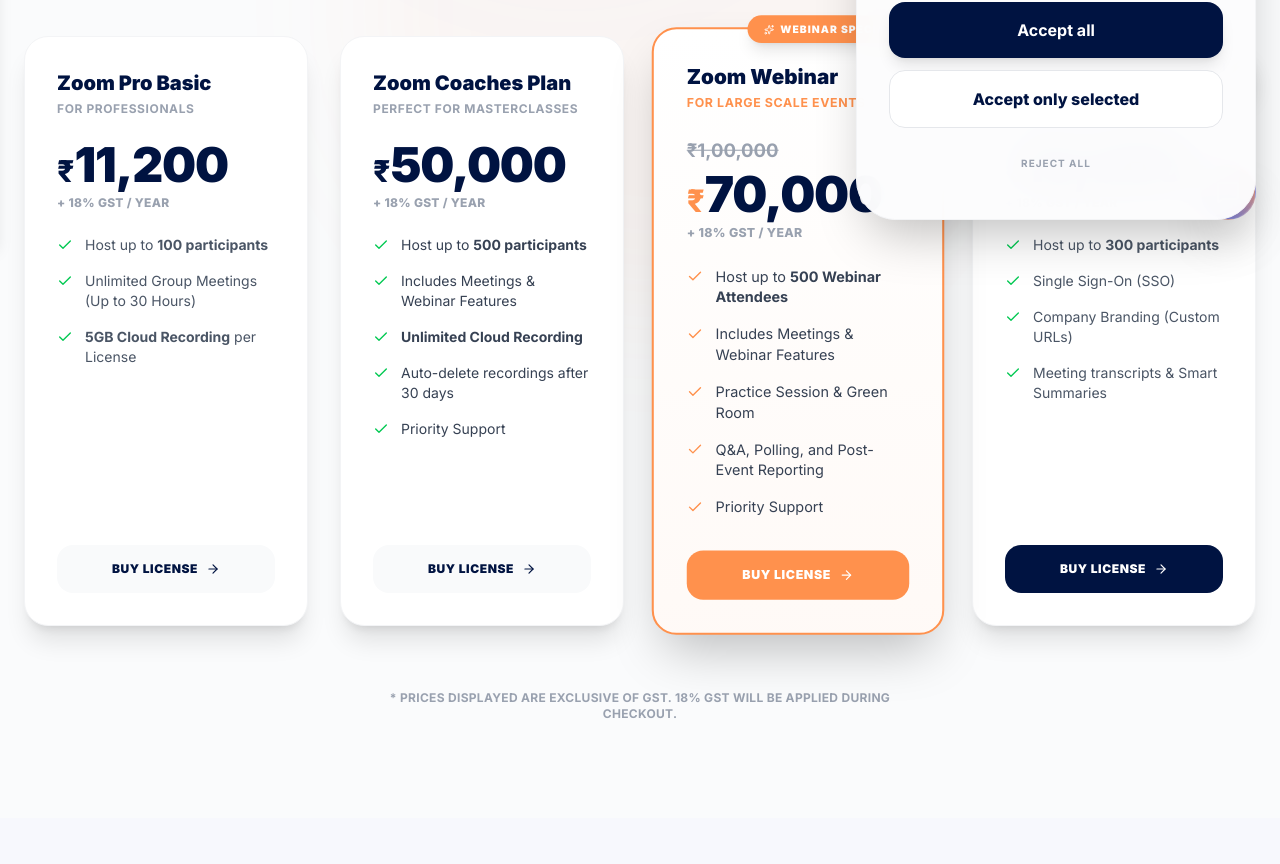
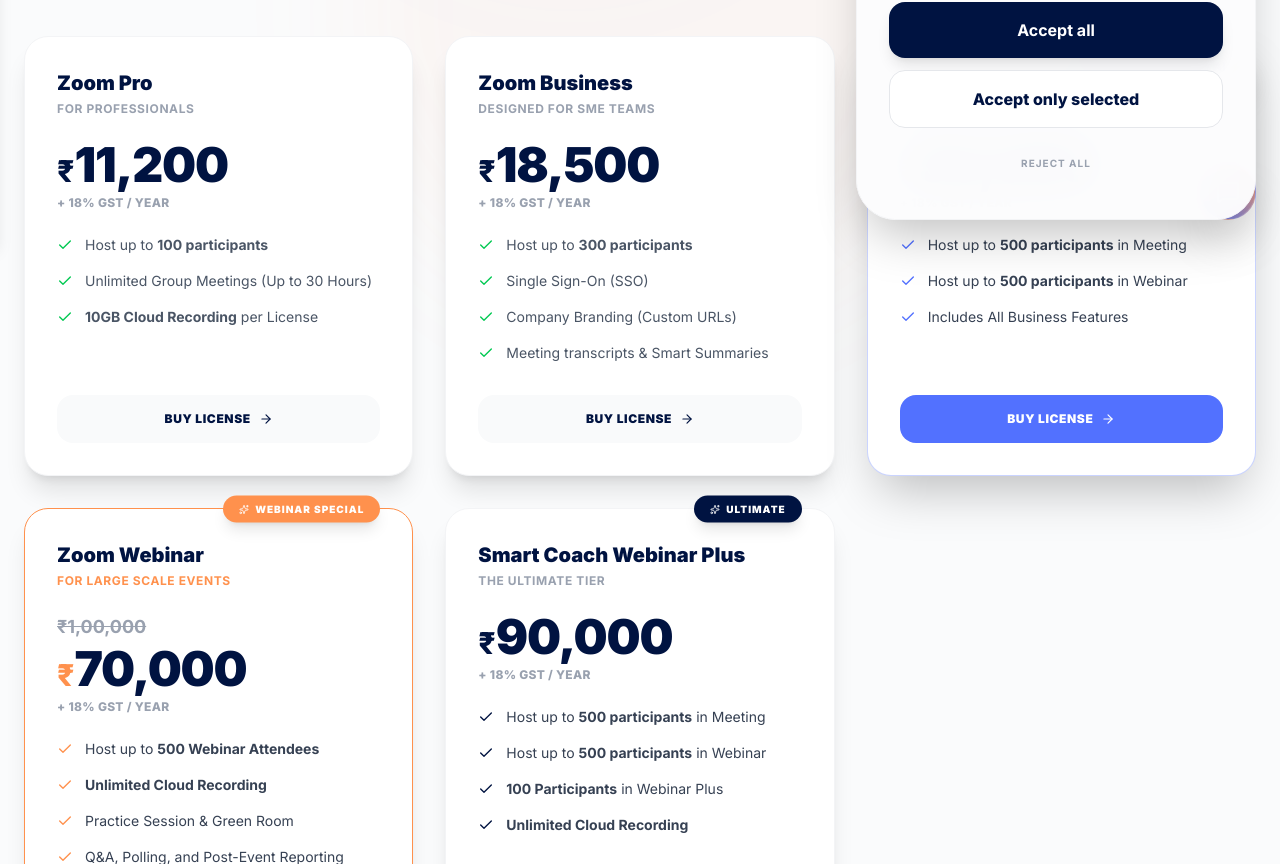
Before and after one commit to umeshkumar097/aiclex_web, a Next.js app: page /pricing in a window 1280 px wide. Shown: the part 556-1420 px from the top of the page. Built offline with nearby package versions, Linux system fonts and the light colour scheme.

Commit message:
feat(pricing): Sync Zoom tab pricing plans with the 5 new plans and remove basic wording

```diff
--- a/app/pricing/page.tsx
+++ b/app/pricing/page.tsx
@@ -240,12 +240,12 @@
                 animate={{ opacity: 1, y: 0 }}
                 exit={{ opacity: 0, y: -30 }}
                 transition={{ duration: 0.4 }}
-                className="grid grid-cols-1 md:grid-cols-2 xl:grid-cols-4 gap-8 items-stretch"
+                className="grid grid-cols-1 md:grid-cols-2 xl:grid-cols-3 gap-8 items-stretch"
               >
                 {/* Zoom Pro */}
                 <div className="bg-white rounded-3xl p-8 border border-gray-100 shadow-xl flex flex-col justify-between hover:shadow-2xl transition-all duration-300 relative group">
                   <div>
-                    <h3 className="text-xl font-black mb-1">Zoom Pro Basic</h3>
+                    <h3 className="text-xl font-black mb-1">Zoom Pro</h3>
                     <p className="text-xs text-gray-400 font-bold mb-6 uppercase tracking-wider">For professionals</p>
                     <div className="flex flex-col mb-6">
                       <div className="flex items-baseline">
@@ -267,112 +267,13 @@
                       </li>
                       <li className="flex items-start gap-3 text-sm text-gray-600">
                         <Check size={16} className="text-green-500 mt-0.5 shrink-0" />
-                        <span><strong>5GB Cloud Recording</strong> per License</span>
+                        <span><strong>10GB Cloud Recording</strong> per License</span>
                       </li>
                     </ul>
                   </div>
                   <button
                     onClick={() => handleCheckout("zoom-pro-basic")}
                     className="w-full py-4 px-6 bg-gray-50 hover:bg-[#5271ff] hover:text-white text-[#001341] font-black text-xs uppercase tracking-wider rounded-2xl transition-all duration-300 flex items-center justify-center gap-2 cursor-pointer"
-                  >
-                    <span>Buy License</span>
-                    <ArrowRight size={14} />
-                  </button>
-                </div>
-
-                {/* Zoom Coaches Plan */}
-                <div className="bg-white rounded-3xl p-8 border border-gray-100 shadow-xl flex flex-col justify-between hover:shadow-2xl transition-all duration-300 relative group">
-                  <div>
-                    <h3 className="text-xl font-black mb-1">Zoom Coaches Plan</h3>
-                    <p className="text-xs text-gray-400 font-bold mb-6 uppercase tracking-wider">Perfect for Masterclasses</p>
-                    <div className="flex flex-col mb-6">
-                      <div className="flex items-baseline">
-                        <span className="text-3xl font-extrabold text-[#001341]">₹</span>
-                        <span className="text-5xl font-black tracking-tight text-[#001341]">50,000</span>
-                      </div>
-                      <span className="text-gray-400 mt-1.5 text-xs font-extrabold uppercase tracking-wide">
-                        + 18% GST / YEAR
-                      </span>
-                    </div>
-                    <ul className="space-y-4 mb-8">
-                      <li className="flex items-start gap-3 text-sm text-gray-700">
-                        <Check size={16} className="text-green-500 mt-0.5 shrink-0" />
-                        <span>Host up to <strong>500 participants</strong></span>
-                      </li>
-                      <li className="flex items-start gap-3 text-sm text-gray-700">
-                        <Check size={16} className="text-green-500 mt-0.5 shrink-0" />
-                        <span>Includes Meetings & Webinar Features</span>
-                      </li>
-                      <li className="flex items-start gap-3 text-sm text-gray-700">
-                        <Check size={16} className="text-green-500 mt-0.5 shrink-0" />
-                        <span><strong>Unlimited Cloud Recording</strong></span>
-                      </li>
-                      <li className="flex items-start gap-3 text-sm text-gray-700">
-                        <Check size={16} className="text-green-500 mt-0.5 shrink-0" />
-                        <span>Auto-delete recordings after 30 days</span>
-                      </li>
-                      <li className="flex items-start gap-3 text-sm text-gray-700">
-                        <Check size={16} className="text-green-500 mt-0.5 shrink-0" />
-                        <span>Priority Support</span>
-                      </li>
-                    </ul>
-                  </div>
-                  <button
-                    onClick={() => handleCheckout("zoom-coaches-plan")}
-                    className="w-full py-4 px-6 bg-gray-50 hover:bg-[#5271ff] text-[#001341] hover:text-white font-black text-xs uppercase tracking-wider rounded-2xl transition-all duration-300 flex items-center justify-center gap-2 cursor-pointer"
-                  >
-                    <span>Buy License</span>
-                    <ArrowRight size={14} />
-                  </button>
-                </div>
-
-                {/* Zoom Webinar Plan */}
-                <div className="bg-white rounded-3xl p-8 border-2 border-[#ff914d] shadow-2xl flex flex-col justify-between hover:shadow-2xl transition-all duration-300 relative group scale-[1.03] z-10 bg-gradient-to-b from-white to-[#ff914d]/5">
-                  <div className="absolute top-0 right-8 transform -translate-y-1/2">
-                    <span className="bg-[#ff914d] text-white text-[10px] font-black uppercase tracking-widest px-4 py-1.5 rounded-full flex items-center gap-1.5 shadow-lg">
-                      <Sparkles size={10} />
-                      <span>Webinar Special</span>
-                    </span>
-                  </div>
-                  <div>
-                    <h3 className="text-xl font-black mb-1">Zoom Webinar</h3>
-                    <p className="text-xs text-[#ff914d] font-bold mb-6 uppercase tracking-wider">For Large Scale Events</p>
-                    <div className="flex flex-col mb-6">
-                      <span className="text-lg font-bold text-gray-400 line-through mb-1">₹1,00,000</span>
-                      <div className="flex items-baseline">
-                        <span className="text-3xl font-extrabold text-[#ff914d]">₹</span>
-                        <span className="text-5xl font-black tracking-tight text-[#001341]">70,000</span>
-                      </div>
-                      <span className="text-gray-400 mt-1.5 text-xs font-extrabold uppercase tracking-wide">
-                        + 18% GST / YEAR
-                      </span>
-                    </div>
-                    <ul className="space-y-4 mb-8">
-                      <li className="flex items-start gap-3 text-sm text-gray-700">
-                        <Check size={16} className="text-[#ff914d] mt-0.5 shrink-0" />
-                        <span>Host up to <strong>500 Webinar Attendees</strong></span>
-                      </li>
-                      <li className="flex items-start gap-3 text-sm text-gray-700">
-                        <Check size={16} className="text-[#ff914d] mt-0.5 shrink-0" />
-                        <span>Includes Meetings & Webinar Features</span>
-                      </li>
-                      <li className="flex items-start gap-3 text-sm text-gray-700">
-                        <Check size={16} className="text-[#ff914d] mt-0.5 shrink-0" />
-                        <span>Practice Session & Green Room</span>
-                      </li>
-                      <li className="flex items-start gap-3 text-sm text-gray-700">
-                        <Check size={16} className="text-[#ff914d] mt-0.5 shrink-0" />
-                        <span>Q&A, Polling, and Post-Event Reporting</span>
-                      </li>
-                      <li className="flex items-start gap-3 text-sm text-gray-700">
-                        <Check size={16} className="text-[#ff914d] mt-0.5 shrink-0" />
-                        <span>Priority Support</span>
-                      </li>
-                    </ul>
-                  </div>
-                  <button
-                    onClick={() => handleCheckout("zoom-webinar-500")}
-                    className="w-full py-4 px-6 bg-[#ff914d] text-white hover:bg-[#001341] font-black text-xs uppercase tracking-wider rounded-2xl transition-all duration-300 flex items-center justify-center gap-2 cursor-pointer"
                   >
                     <span>Buy License</span>
                     <ArrowRight size={14} />
@@ -414,6 +315,147 @@
                   </div>
                   <button
                     onClick={() => handleCheckout("zoom-business")}
+                    className="w-full py-4 px-6 bg-gray-50 hover:bg-[#5271ff] text-[#001341] hover:text-white font-black text-xs uppercase tracking-wider rounded-2xl transition-all duration-300 flex items-center justify-center gap-2 cursor-pointer"
+                  >
+                    <span>Buy License</span>
+                    <ArrowRight size={14} />
+                  </button>
+                </div>
+
+                {/* Smart Coach Plan */}
+                <div className="bg-white rounded-3xl p-8 border border-[#5271ff]/30 shadow-2xl flex flex-col justify-between hover:shadow-2xl transition-all duration-300 relative group">
+                  <div className="absolute top-0 right-8 transform -translate-y-1/2">
+                    <span className="bg-[#5271ff] text-white text-[10px] font-black uppercase tracking-widest px-4 py-1.5 rounded-full flex items-center gap-1.5 shadow-lg">
+                      <Sparkles size={10} />
+                      <span>Most Popular</span>
+                    </span>
+                  </div>
+                  <div>
+                    <h3 className="text-xl font-black mb-1">Smart Coach Plan</h3>
+                    <p className="text-xs text-[#5271ff] font-bold mb-6 uppercase tracking-wider">Perfect for Creators</p>
+                    <div className="flex flex-col mb-6">
+                      <div className="flex items-baseline">
+                        <span className="text-3xl font-extrabold text-[#001341]">₹</span>
+                        <span className="text-5xl font-black tracking-tight text-[#001341]">50,000</span>
+                      </div>
+                      <span className="text-gray-400 mt-1.5 text-xs font-extrabold uppercase tracking-wide">
+                        + 18% GST / YEAR
+                      </span>
+                    </div>
+                    <ul className="space-y-4 mb-8">
+                      <li className="flex items-start gap-3 text-sm text-gray-700">
+                        <Check size={16} className="text-[#5271ff] mt-0.5 shrink-0" />
+                        <span>Host up to <strong>500 participants</strong> in Meeting</span>
+                      </li>
+                      <li className="flex items-start gap-3 text-sm text-gray-700">
+                        <Check size={16} className="text-[#5271ff] mt-0.5 shrink-0" />
+                        <span>Host up to <strong>500 participants</strong> in Webinar</span>
+                      </li>
+                      <li className="flex items-start gap-3 text-sm text-gray-700">
+                        <Check size={16} className="text-[#5271ff] mt-0.5 shrink-0" />
+                        <span>Includes All Business Features</span>
+                      </li>
+                    </ul>
+                  </div>
+                  <button
+                    onClick={() => handleCheckout("zoom-coaches-plan")}
+                    className="w-full py-4 px-6 bg-[#5271ff] hover:bg-[#001341] text-white font-black text-xs uppercase tracking-wider rounded-2xl transition-all duration-300 flex items-center justify-center gap-2 cursor-pointer"
+                  >
+                    <span>Buy License</span>
+                    <ArrowRight size={14} />
+                  </button>
+                </div>
+
+                {/* Zoom Webinar Plan */}
+                <div className="bg-white rounded-3xl p-8 border border-[#ff914d] shadow-xl flex flex-col justify-between hover:shadow-2xl transition-all duration-300 relative group">
+                  <div className="absolute top-0 right-8 transform -translate-y-1/2">
+                    <span className="bg-[#ff914d] text-white text-[10px] font-black uppercase tracking-widest px-4 py-1.5 rounded-full flex items-center gap-1.5 shadow-lg">
+                      <Sparkles size={10} />
+                      <span>Webinar Special</span>
+                    </span>
+                  </div>
+                  <div>
+                    <h3 className="text-xl font-black mb-1">Zoom Webinar</h3>
+                    <p className="text-xs text-[#ff914d] font-bold mb-6 uppercase tracking-wider">For Large Scale Events</p>
+                    <div className="flex flex-col mb-6">
+                      <span className="text-lg font-bold text-gray-400 line-through mb-1">₹1,00,000</span>
+                      <div className="flex items-baseline">
+                        <span className="text-3xl font-extrabold text-[#ff914d]">₹</span>
+                        <span className="text-5xl font-black tracking-tight text-[#001341]">70,000</span>
+                      </div>
+                      <span className="text-gray-400 mt-1.5 text-xs font-extrabold uppercase tracking-wide">
+                        + 18% GST / YEAR
+                      </span>
+                    </div>
+                    <ul className="space-y-4 mb-8">
+                      <li className="flex items-start gap-3 text-sm text-gray-700">
+                        <Check size={16} className="text-[#ff914d] mt-0.5 shrink-0" />
+                        <span>Host up to <strong>500 Webinar Attendees</strong></span>
+                      </li>
+                      <li className="flex items-start gap-3 text-sm text-gray-700">
+                        <Check size={16} className="text-[#ff914d] mt-0.5 shrink-0" />
+                        <span><strong>Unlimited Cloud Recording</strong></span>
+                      </li>
+                      <li className="flex items-start gap-3 text-sm text-gray-700">
+                        <Check size={16} className="text-[#ff914d] mt-0.5 shrink-0" />
+                        <span>Practice Session & Green Room</span>
+                      </li>
+                      <li className="flex items-start gap-3 text-sm text-gray-700">
+                        <Check size={16} className="text-[#ff914d] mt-0.5 shrink-0" />
+                        <span>Q&A, Polling, and Post-Event Reporting</span>
+                      </li>
+                    </ul>
+                  </div>
+                  <button
+                    onClick={() => handleCheckout("zoom-webinar-500")}
+                    className="w-full py-4 px-6 bg-[#ff914d] text-white hover:bg-[#001341] font-black text-xs uppercase tracking-wider rounded-2xl transition-all duration-300 flex items-center justify-center gap-2 cursor-pointer"
+                  >
+                    <span>Buy License</span>
+                    <ArrowRight size={14} />
+                  </button>
+                </div>
+
+                {/* Smart Coach Webinar Plus */}
+                <div className="bg-white rounded-3xl p-8 border border-gray-100 shadow-xl flex flex-col justify-between hover:shadow-2xl transition-all duration-300 relative group md:col-span-2 xl:col-span-1">
+                  <div className="absolute top-0 right-8 transform -translate-y-1/2">
+                    <span className="bg-[#001341] text-white text-[10px] font-black uppercase tracking-widest px-4 py-1.5 rounded-full flex items-center gap-1.5 shadow-lg">
+                      <Sparkles size={10} />
+                      <span>Ultimate</span>
+                    </span>
+                  </div>
+                  <div>
+                    <h3 className="text-xl font-black mb-1">Smart Coach Webinar Plus</h3>
+                    <p className="text-xs text-gray-400 font-bold mb-6 uppercase tracking-wider">The Ultimate Tier</p>
+                    <div className="flex flex-col mb-6">
+                      <div className="flex items-baseline">
+                        <span className="text-3xl font-extrabold text-[#001341]">₹</span>
+                        <span className="text-5xl font-black tracking-tight text-[#001341]">90,000</span>
+                      </div>
+                      <span className="text-gray-400 mt-1.5 text-xs font-extrabold uppercase tracking-wide">
+                        + 18% GST / YEAR
+                      </span>
+                    </div>
+                    <ul className="space-y-4 mb-8">
+                      <li className="flex items-start gap-3 text-sm text-gray-700">
+                        <Check size={16} className="text-[#001341] mt-0.5 shrink-0" />
+                        <span>Host up to <strong>500 participants</strong> in Meeting</span>
+                      </li>
+                      <li className="flex items-start gap-3 text-sm text-gray-700">
+                        <Check size={16} className="text-[#001341] mt-0.5 shrink-0" />
+                        <span>Host up to <strong>500 participants</strong> in Webinar</span>
+                      </li>
+                      <li className="flex items-start gap-3 text-sm text-gray-700">
+                        <Check size={16} className="text-[#001341] mt-0.5 shrink-0" />
+                        <span><strong>100 Participants</strong> in Webinar Plus</span>
+                      </li>
+                      <li className="flex items-start gap-3 text-sm text-gray-700">
+                        <Check size={16} className="text-[#001341] mt-0.5 shrink-0" />
+                        <span><strong>Unlimited Cloud Recording</strong></span>
+                      </li>
+                    </ul>
+                  </div>
+                  <button
+                    onClick={() => handleCheckout("zoom-smart-coach-webinar-plus")}
                     className="w-full py-4 px-6 bg-[#001341] hover:bg-[#ff914d] text-white font-black text-xs uppercase tracking-wider rounded-2xl transition-all duration-300 flex items-center justify-center gap-2 cursor-pointer"
                   >
                     <span>Buy License</span>
```
